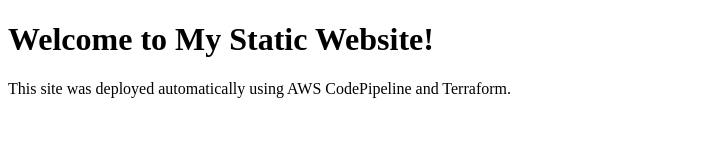
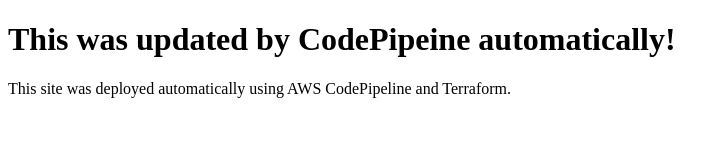
Before and after one commit to CheaTheReal/terraform-s3-cicd-pipeline, a plain HTML site: page index.html in a window 1280 px wide. Shown: the whole page, without its empty margins (0-728 px from the left). Drawn offline with Linux system fonts and the light colour scheme.

Commit message:
Test CodePipeline trigger

```diff
--- a/index.html
+++ b/index.html
@@ -4,7 +4,7 @@
   <title>My CI/CD Static Site</title>
 </head>
 <body>
-  <h1>Welcome to My Static Website!</h1>
+  <h1>This was updated by CodePipeine automatically!</h1>
   <p>This site was deployed automatically using AWS CodePipeline and Terraform.</p>
 </body>
 </html>
```
